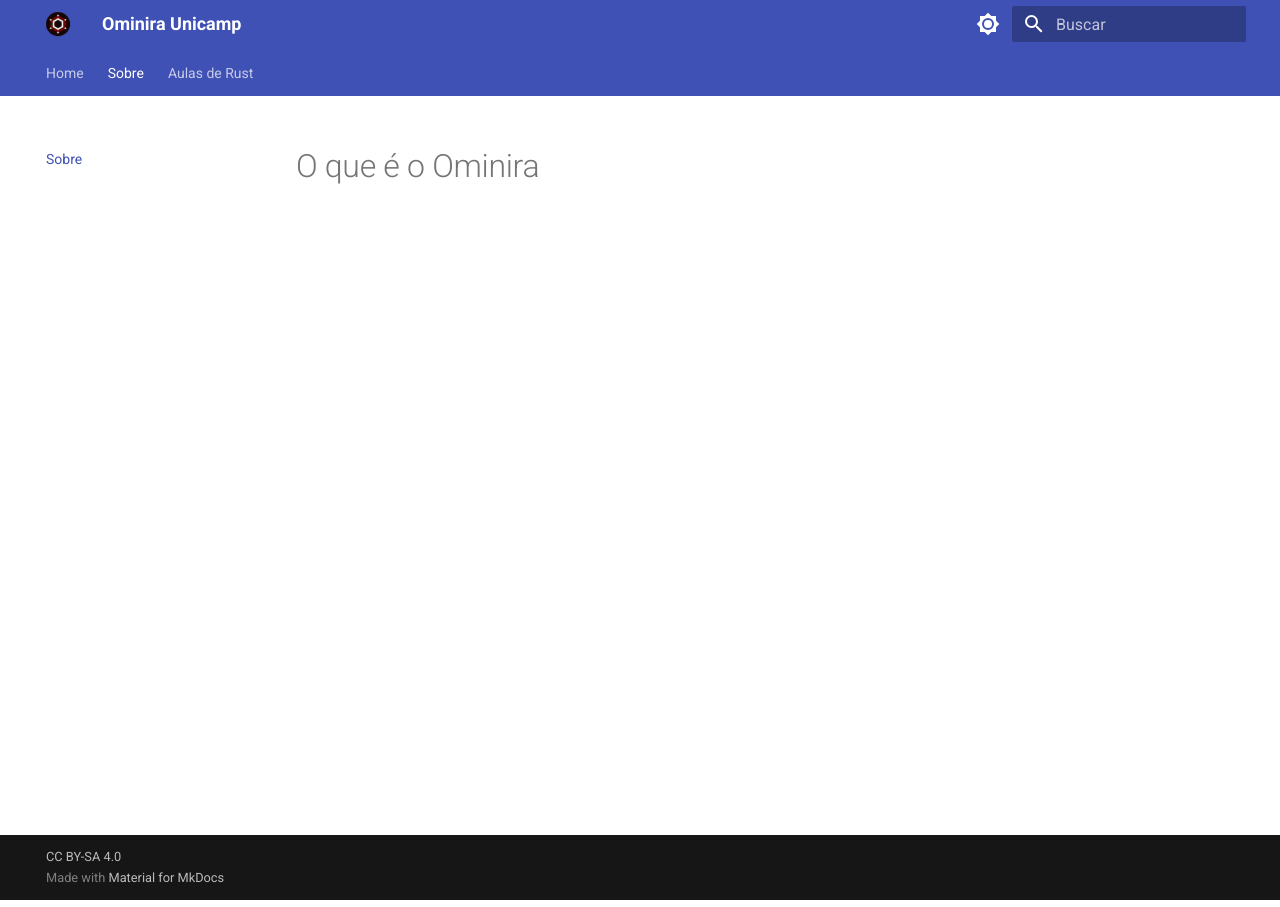
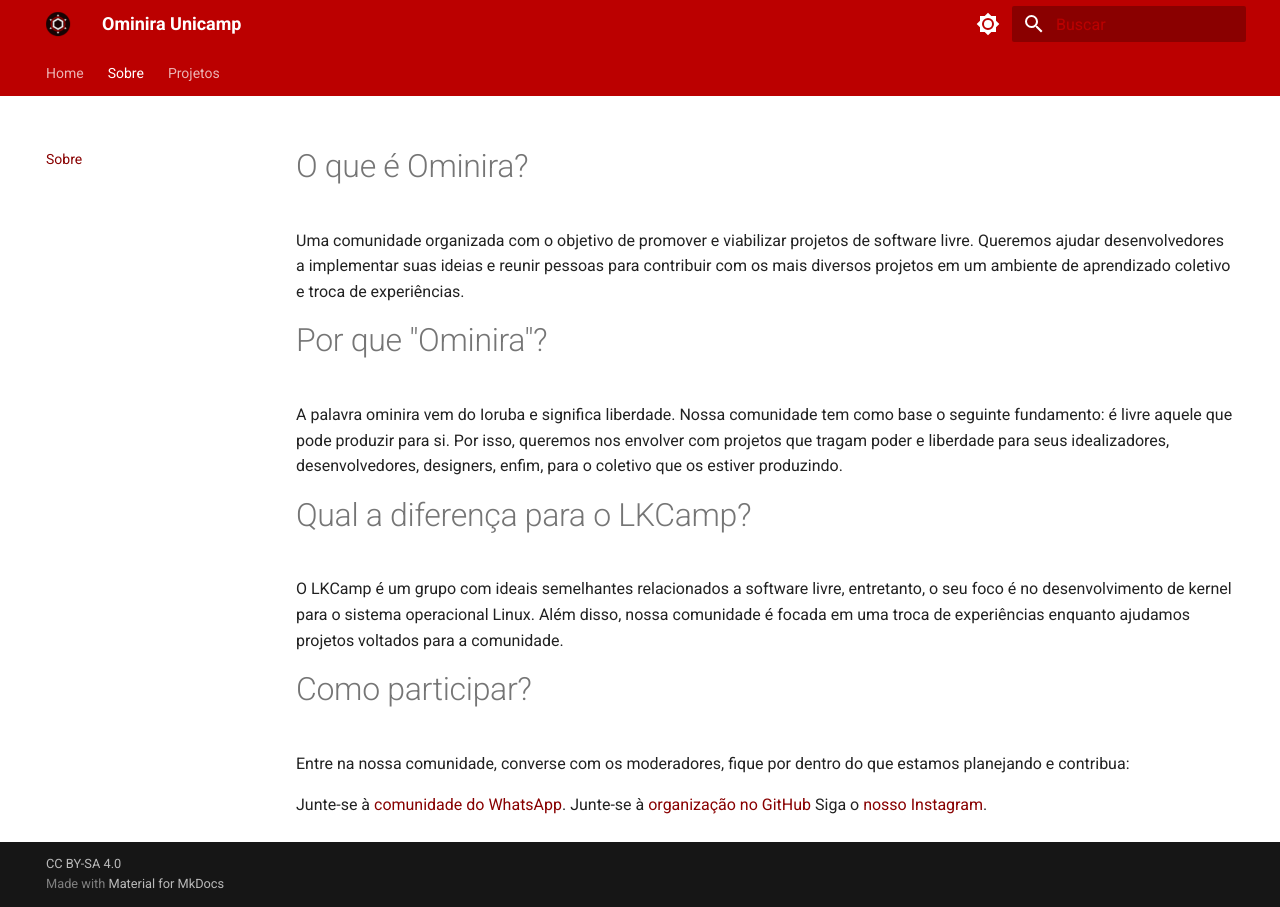
Before and after one commit to isaacfritsch/ominira-unicamp.github.io, an MkDocs documentation site: the page built from docs/about.md, in a window 1280 px wide. Built offline with MkDocs 1.6.1 and Material for MkDocs 9.7.7, drawn with Linux system fonts in a browser that asks for light colours.

Commit message:
Create projects and about

```diff
--- a/docs/about.md
+++ b/docs/about.md
@@ -1 +1,19 @@
-# O que é o Ominira
+# O que é Ominira?
+
+Uma comunidade organizada com o objetivo de promover e viabilizar projetos de software livre. Queremos ajudar desenvolvedores a implementar suas ideias e reunir pessoas para contribuir com os mais diversos projetos em um ambiente de aprendizado coletivo e troca de experiências.
+
+# Por que "Ominira"?
+
+A palavra ominira vem do Ioruba e significa liberdade. Nossa comunidade tem como base o seguinte fundamento: é livre aquele que pode produzir para si. Por isso, queremos nos envolver com projetos que tragam poder e liberdade para seus idealizadores, desenvolvedores, designers, enfim, para o coletivo que os estiver produzindo.
+
+# Qual a diferença para o LKCamp?
+
+O LKCamp é um grupo com ideais semelhantes relacionados a software livre, entretanto, o seu foco é no desenvolvimento de kernel para o sistema operacional Linux. Além disso, nossa comunidade é focada em uma troca de experiências enquanto ajudamos projetos voltados para a comunidade.
+
+# Como participar?
+
+Entre na nossa comunidade, converse com os moderadores, fique por dentro do que estamos planejando e contribua:
+
+Junte-se à [comunidade do WhatsApp](https://chat.whatsapp.com/CNesI1cf3Rx7Wf4CMOGMFn).
+Junte-se à [organização no GitHub](https://github.com/Ominira-Unicamp)
+Siga o [nosso Instagram](https://www.instagram.com/ominira.unicamp/).
--- /dev/null
+++ b/docs/stylesheets/extra.css
@@ -0,0 +1,15 @@
+:root {
+  --md-primary-fg-color: #800;
+  --md-primary-fg-color--light: #b00;
+  --md-primary-fg-color--dark: #160404;
+  --md-primary-bg-color: white;
+  --md-primary-bg-color--light: #b00;
+}
+
+[data-md-color-scheme="ominira"] {
+    --md-primary-fg-color: #b00;
+    --md-primary-fg-color--light: #b00;
+    --md-primary-fg-color--dark: #160404;
+    --md-primary-bg-color: white;
+    --md-primary-bg-color--light: #b00;
+}
--- a/mkdocs.yml
+++ b/mkdocs.yml
@@ -9,8 +9,11 @@ copyright: CC BY-SA 4.0
 nav:
   - Home: index.md
   - Sobre: about.md
-  - Aulas de Rust:
-    - Introdução: rust/intro.md
+  - Projetos: projects.md
+  # - Aulas de Rust:
+  #   - Introdução: rust/intro.md
+extra_css:
+  - stylesheets/extra.css
 theme:
   name: material
   language: pt-BR
@@ -28,10 +31,11 @@ theme:
   palette:
     # Palette toggle for light mode
     - media: "(prefers-color-scheme: light)"
-      scheme: default
+      scheme: ominira
+      primary: custom
       toggle:
         icon: material/brightness-7
-        name: Switch to dark mode
+        name: Alterar para Modo Escuro
 
     # Palette toggle for dark mode
     - media: "(prefers-color-scheme: dark)"
@@ -39,7 +43,7 @@ theme:
       primary: black
       toggle:
         icon: material/brightness-4
-        name: Switch to light mode
+        name: Alterar para Modo Claro
 plugins:
   - search
 
```
Also changed, not shown: docs/index.md (+5 -0 lines), docs/projects.md (added, +86 -0 lines).
